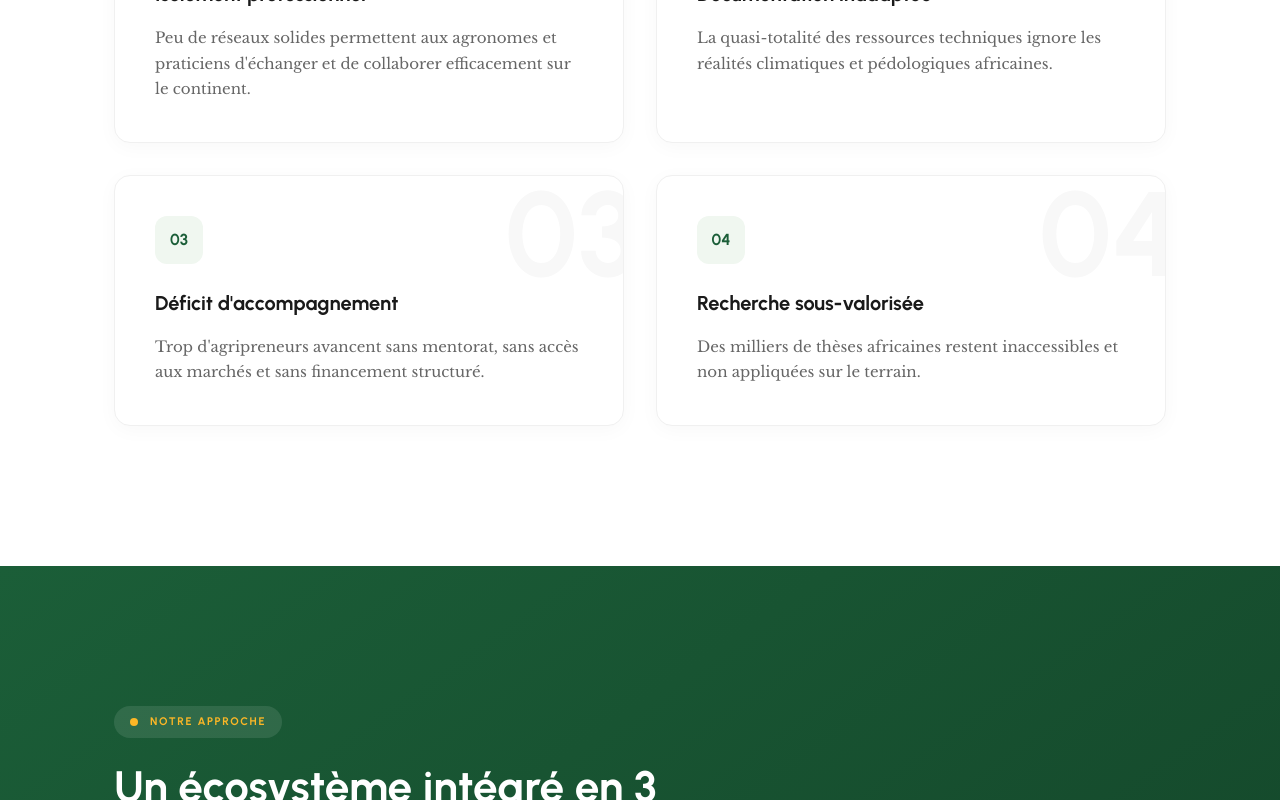
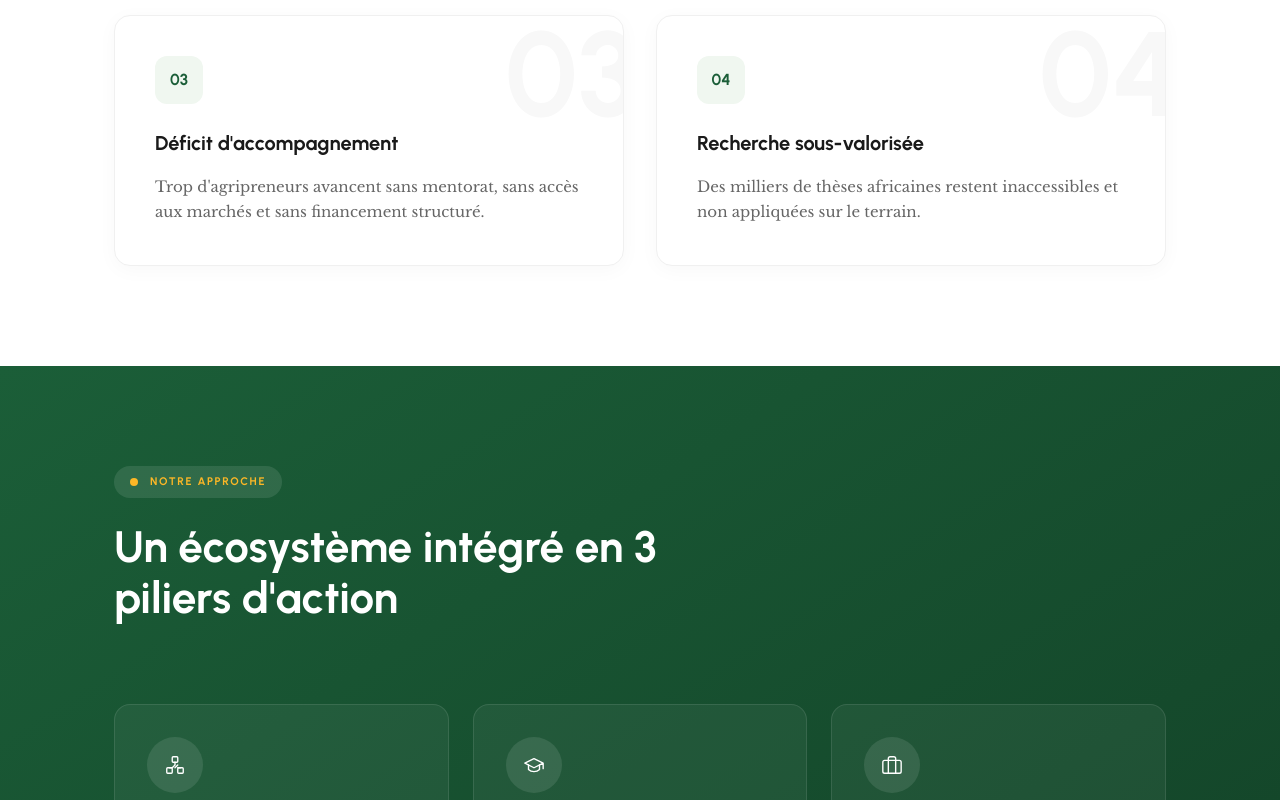
Before and after one commit to remyagaguy-lab/agrolide, a Next.js app in the folder agrolide/: page / in a window 1280 px wide. Shown: the part 2000-2800 px from the top of the page. Built offline with nearby package versions, Linux system fonts and the light colour scheme.

Commit message:
style(home): réduction des espaces (padding) verticaux entre toutes les sections

```diff
--- a/agrolide/src/app/(public)/page.tsx
+++ b/agrolide/src/app/(public)/page.tsx
@@ -168,7 +168,7 @@ export default function HomePage() {
       </section>
 
       {/* ── RAISON D'ÊTRE ────────────────────────── */}
-      <section className="bg-gradient-to-br from-[#f8f8f6] to-white py-[100px] md:py-[160px] relative overflow-hidden">
+      <section className="bg-gradient-to-br from-[#f8f8f6] to-white py-[60px] md:py-[100px] relative overflow-hidden">
         {/* Subtle background decoration */}
         <div className="absolute top-0 right-0 w-[500px] h-[500px] bg-[#fcb726]/5 rounded-full blur-[100px] pointer-events-none" />
         <div className="max-w-[1100px] mx-auto px-6 relative z-10">
@@ -204,7 +204,7 @@ export default function HomePage() {
       </section>
 
       {/* ── LES 4 FREINS ─────────────────────────── */}
-      <section className="bg-white py-[100px] md:py-[140px] relative">
+      <section className="bg-white py-[60px] md:py-[100px] relative">
         <div className="max-w-[1100px] mx-auto px-6">
           <div className="text-center max-w-[700px] mx-auto mb-20">
             <div className="inline-flex items-center gap-3 px-4 py-2 rounded-full bg-[#fcb726]/10 text-[#d9970c] font-heading font-[700] text-[11px] tracking-[0.15em] uppercase mb-6">
@@ -243,7 +243,7 @@ export default function HomePage() {
       </section>
 
       {/* ── 3 DOMAINES ───────────────────────────── */}
-      <section id="actions" className="bg-gradient-to-br from-[#1b5e38] to-[#124026] py-[100px] md:py-[140px] text-white">
+      <section id="actions" className="bg-gradient-to-br from-[#1b5e38] to-[#124026] py-[60px] md:py-[100px] text-white">
         <div className="max-w-[1100px] mx-auto px-6">
           <div className="mb-20 flex flex-col md:flex-row md:items-end justify-between gap-8">
             <div className="max-w-[600px]">
@@ -309,7 +309,7 @@ export default function HomePage() {
       </section>
 
       {/* ── TÉMOIGNAGES ──────────────────────────── */}
-      <section className="bg-gradient-to-b from-white to-[#f8f8f6] py-[100px] md:py-[140px]">
+      <section className="bg-gradient-to-b from-white to-[#f8f8f6] py-[60px] md:py-[100px]">
         <div className="max-w-[1100px] mx-auto px-6">
           <div className="text-center mb-20">
             <div className="inline-flex items-center gap-3 px-4 py-2 rounded-full bg-[#1b5e38]/10 text-[#1b5e38] font-heading font-[700] text-[11px] tracking-[0.15em] uppercase mb-6">
@@ -350,7 +350,7 @@ export default function HomePage() {
       </section>
 
       {/* ── BLOG ─────────────────────────────────── */}
-      <section className="bg-white py-[100px] md:py-[140px]">
+      <section className="bg-white py-[60px] md:py-[100px]">
         <div className="max-w-[1100px] mx-auto px-6">
           <div className="flex flex-col md:flex-row md:items-end justify-between mb-16 gap-6">
             <div>
@@ -396,7 +396,7 @@ export default function HomePage() {
       </section>
 
       {/* ── CTA FINAL ────────────────────────────── */}
-      <section className="relative overflow-hidden py-[120px] md:py-[160px] bg-[#1a1a1a]">
+      <section className="relative overflow-hidden py-[80px] md:py-[120px] bg-[#1a1a1a]">
         {/* Dynamic Abstract Background */}
         <div className="absolute inset-0 z-0">
           <div className="absolute top-[-20%] left-[-10%] w-[50%] h-[140%] bg-[#1b5e38]/20 rounded-full blur-[120px] pointer-events-none" />
```
